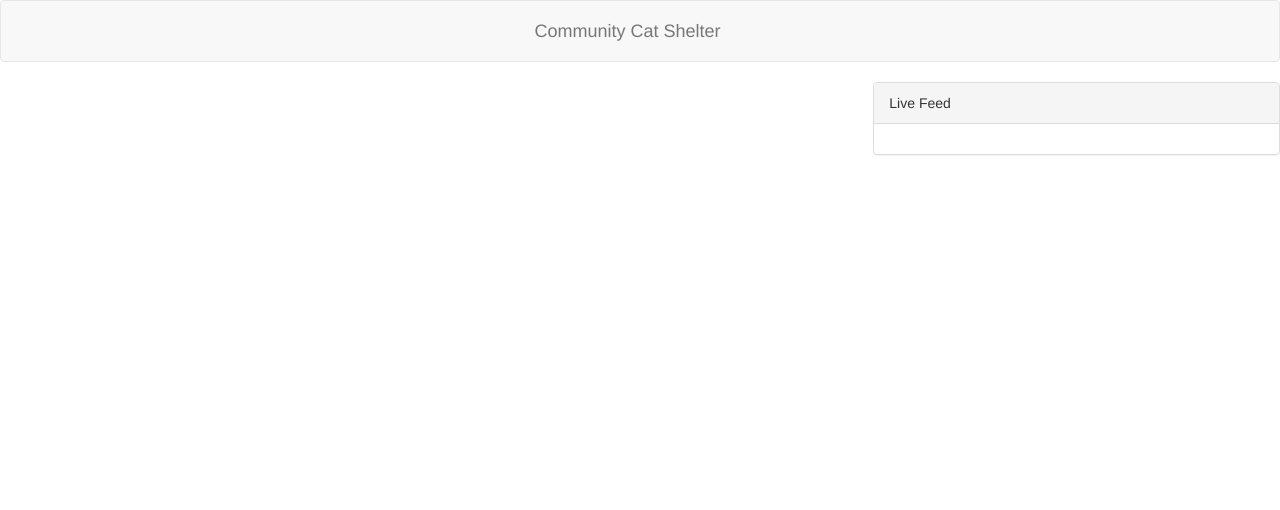
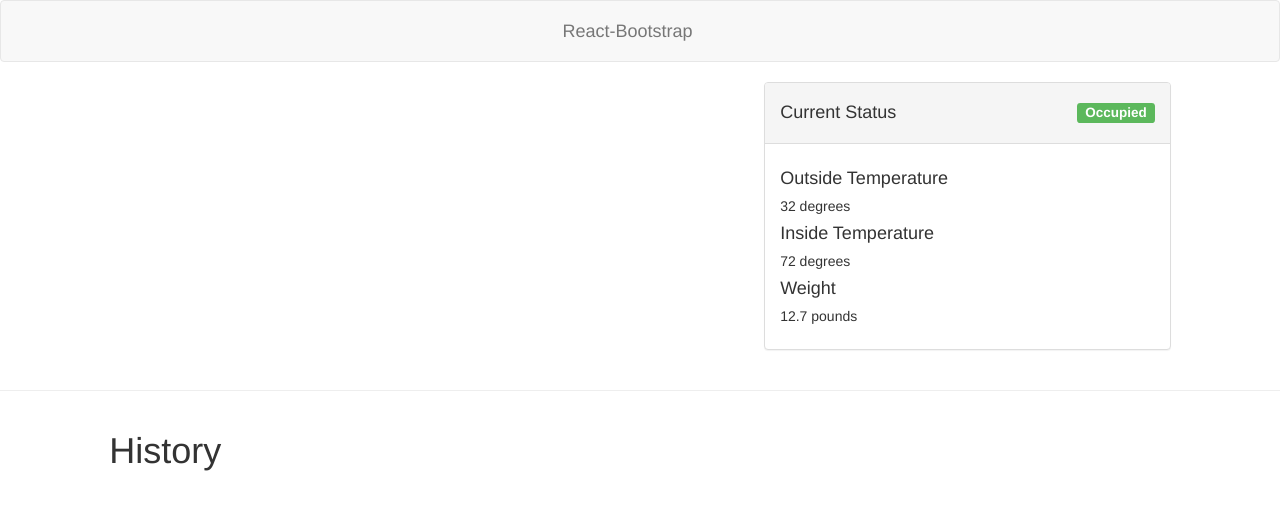
Before and after one commit to community-cat-shelter/community-cat-shelter-frontend, a React (Create React App) app: page / in a window 1280 px wide. Shown: the top 510 px of the page. Built offline with nearby package versions, Linux system fonts and the light colour scheme.

Commit message:
Add info panel

```diff
--- a/package.json
+++ b/package.json
@@ -14,7 +14,8 @@
     "react": "^16.7.0",
     "react-bootstrap": "^0.32.4",
     "react-dom": "^16.7.0",
-    "react-scripts": "2.1.3"
+    "react-scripts": "2.1.3",
+    "styled-components": "^4.1.3"
   },
   "proxy": "http://localhost:5000/",
   "scripts": {
--- a/src/App.js
+++ b/src/App.js
@@ -1,11 +1,12 @@
 import React, { Component } from 'react';
 import {
   Navbar,
-  Panel,
   Row,
   Col
 } from 'react-bootstrap';
 import axios from 'axios';
+
+import CurrentDataPanel from './components/CurrentDataPanel';
 
 class App extends Component {
   componentDidMount() {
@@ -20,20 +21,25 @@ class App extends Component {
         <Navbar>
           <Navbar.Header>
             <Navbar.Brand>
-              <a href="#home">Community Cat Shelter</a>
+              <a href="#home">React-Bootstrap</a>
             </Navbar.Brand>
           </Navbar.Header>
         </Navbar>
-        <Row className="show-grid">
+        <Row>
           <Col md={4}>
           </Col>
-          <Col md={4}>
+          <Col md={3}>
           </Col>
           <Col md={4}>
-            <Panel>
-              <Panel.Heading>Live Feed</Panel.Heading>
-              <Panel.Body></Panel.Body>
-            </Panel>
+            <CurrentDataPanel/>
+          </Col>
+          <Col md={1}></Col>
+        </Row>
+        <hr></hr>
+        <Row>
+          <Col md={1}></Col>
+          <Col md={11}>
+            <h1>History</h1>
           </Col>
         </Row>
       </div>
--- /dev/null
+++ b/src/components/CurrentDataPanel.js
@@ -0,0 +1,30 @@
+import React, { Component } from 'react';
+import { Panel, Label } from 'react-bootstrap';
+import styled from 'styled-components';
+
+const OccupancyLabel = styled(Label)`
+  float: right;
+`;
+
+export default class CurrentDataPanel extends Component {
+  render() {
+    return (
+      <Panel>
+        <Panel.Heading>
+          <h4>
+            Current Status
+            <OccupancyLabel bsStyle="success">Occupied</OccupancyLabel>
+          </h4>
+        </Panel.Heading>
+        <Panel.Body>
+          <h4>Outside Temperature</h4>
+          <h5>32 degrees</h5>
+          <h4>Inside Temperature</h4>
+          <h5>72 degrees</h5>
+          <h4>Weight</h4>
+          <h5>12.7 pounds</h5>
+        </Panel.Body>
+      </Panel>
+    );
+  }
+};
```
